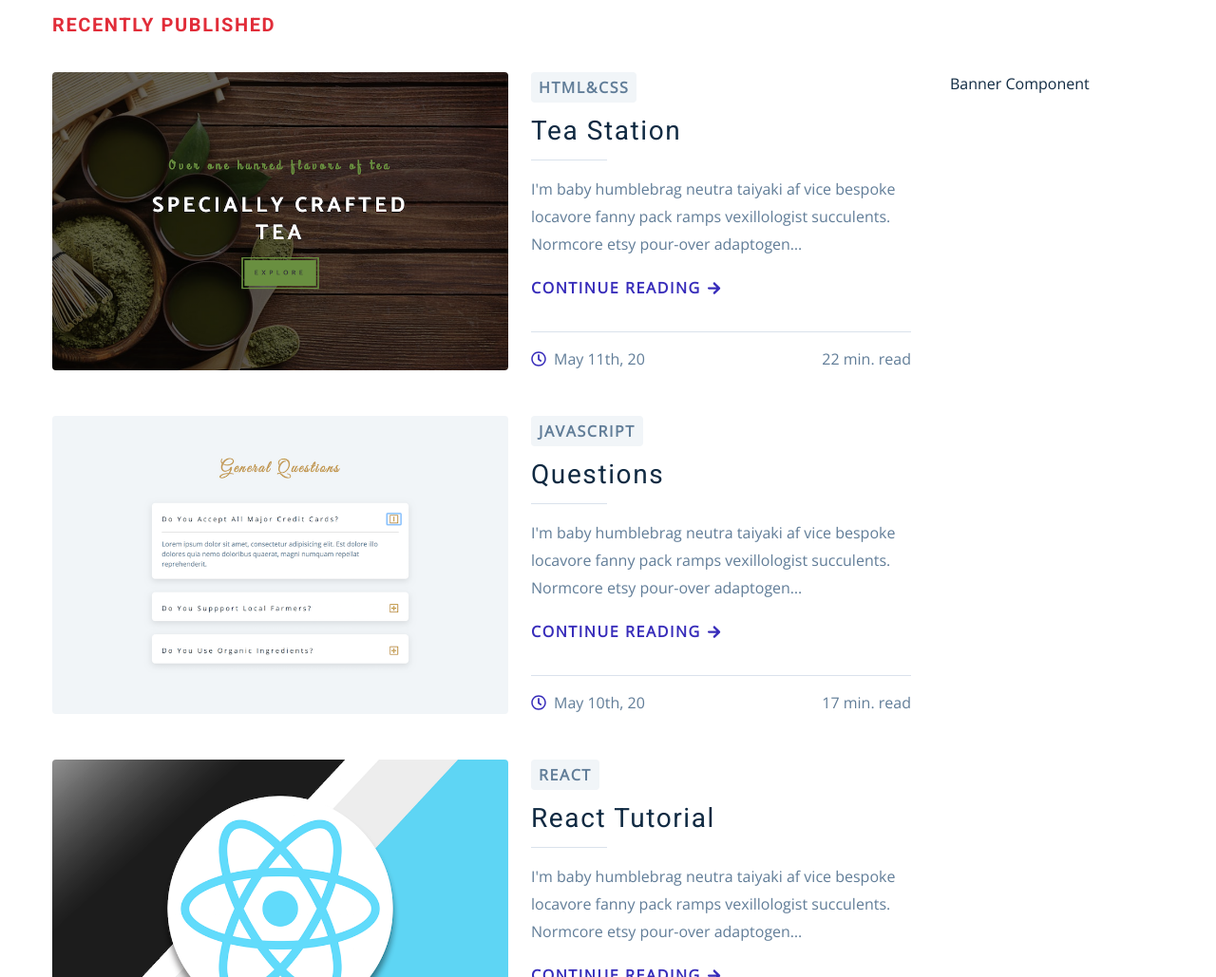
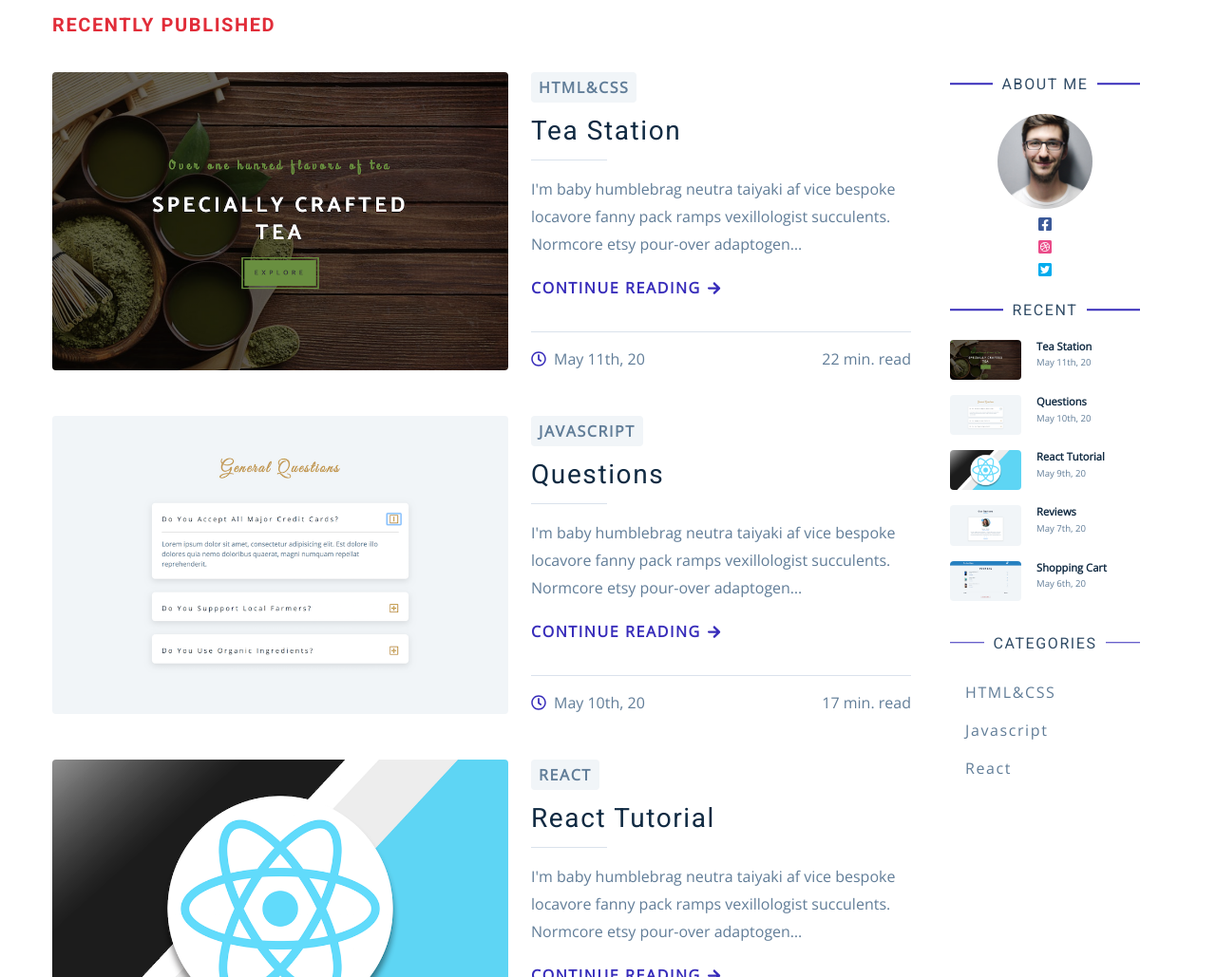
Before and after one commit to Miesztex/gatsby-mdx-blog, a Gatsby site: page / in a window 1280 px wide. Shown: the part 400-1429 px from the top of the page at 95% size. Built offline with nearby package versions, Linux system fonts and the light colour scheme; Gatsby itself is replaced by a stand-in of ours; some packages are replaced by stand-ins of ours.

Commit message:
set banner component

```diff
--- a/src/components/Banner/About.js
+++ b/src/components/Banner/About.js
@@ -1,14 +1,32 @@
-import React from 'react'
-import SocialLinks from '../../constants/socialLinks'
-import Image from 'gatsby-image'
-import { graphql, useStaticQuery } from 'gatsby'
-import Title from './Title'
-import styled from 'styled-components'
-//...GatsbyImageSharpFixed
+import React from 'react';
+import SocialLinks from '../../constants/socialLinks';
+import Image from 'gatsby-image';
+import { graphql, useStaticQuery } from 'gatsby';
+import Title from './Title';
+import styled from 'styled-components';
 
 const About = () => {
-  return <Wrapper>Banner About</Wrapper>
+	const data = useStaticQuery(query);
+	return (
+		<Wrapper>
+			<Title title='about me' />
+			<Image fixed={data.file.childImageSharp.fixed} className='img' />
+			<SocialLinks />
+		</Wrapper>
+	);
+};
+
+const query = graphql`
+	{
+		file(relativePath: { eq: "banner-about.jpeg" }) {
+			childImageSharp {
+				fixed(width: 100, height: 100) {
+					...GatsbyImageSharpFixed
 				}
+			}
+		}
+	}
+`;
 
 const Wrapper = styled.div`
 	text-align: center;
@@ -18,5 +36,6 @@ const Wrapper = styled.div`
 	.img {
 		border-radius: 50%;
 	}
-`
-export default About
+`;
+
+export default About;
--- a/src/components/Banner/BannerCategories.js
+++ b/src/components/Banner/BannerCategories.js
@@ -1,10 +1,16 @@
-import React from 'react'
-import styled from 'styled-components'
-import Categories from '../Categories'
-import Title from './Title'
+import React from 'react';
+import styled from 'styled-components';
+import Categories from '../Categories';
+import Title from './Title';
 const BannerCategories = () => {
-  return <Wrapper>Banner Categories</Wrapper>
-}
+	return (
+		<Wrapper>
+			<Title title='categories' />
+			<Categories />
+		</Wrapper>
+	);
+};
+
 const Wrapper = styled.div`
 	.category {
 		font-size: 1rem;
@@ -19,5 +25,5 @@ const Wrapper = styled.div`
 	.category:hover {
 		background: var(--clr-grey-10);
 	}
-`
-export default BannerCategories
+`;
+export default BannerCategories;
--- a/src/components/Banner/Instagram.js
+++ /dev/null
@@ -1,20 +0,0 @@
-import React from 'react'
-import Title from './Title'
-import Image from 'gatsby-image'
-import styled from 'styled-components'
-import { graphql, useStaticQuery } from 'gatsby'
-//...GatsbyImageSharpFluid
-
-const Instagram = () => {
-  return <Wrapper>Banner Instagram</Wrapper>
-}
-
-const Wrapper = styled.article`
-  .images {
-    display: grid;
-    grid-template-columns: 1fr 1fr 1fr;
-    gap: 1rem;
-  }
-`
-
-export default Instagram
--- a/src/components/Banner/Recent.js
+++ b/src/components/Banner/Recent.js
@@ -1,14 +1,65 @@
-import React from 'react'
-import styled from 'styled-components'
-import { graphql, useStaticQuery } from 'gatsby'
-import { Link } from 'gatsby'
-import Image from 'gatsby-image'
-import Title from './Title'
+import React from 'react';
+import styled from 'styled-components';
+import { graphql, useStaticQuery } from 'gatsby';
+import { Link } from 'gatsby';
+import Image from 'gatsby-image';
+import Title from './Title';
 // ...GatsbyImageSharpFluid
 
 const Recent = () => {
-  return <Wrapper>Banner Recent</Wrapper>
+	const data = useStaticQuery(query);
+	const {
+		allMdx: { nodes: posts },
+	} = data;
+	console.log(posts);
+	return (
+		<Wrapper>
+			<Title title='recent' />
+			{posts.map(post => {
+				const {
+					title,
+					slug,
+					date,
+					image: {
+						childImageSharp: { fluid },
+					},
+				} = post.frontmatter;
+				return (
+					<Link to={`/posts/${slug}`} key={post.id} className='post'>
+						<Image fluid={fluid} className='img' />
+						<div>
+							<h5>{title}</h5>
+							<p>{date}</p>
+						</div>
+					</Link>
+				);
+			})}
+		</Wrapper>
+	);
+};
+
+const query = graphql`
+	{
+		allMdx(limit: 5, sort: { fields: frontmatter___date, order: DESC }) {
+			nodes {
+				excerpt
+				frontmatter {
+					title
+					date(formatString: "MMMM Do, YY")
+					slug
+					image {
+						childImageSharp {
+							fluid {
+								...GatsbyImageSharpFluid
 							}
+						}
+					}
+				}
+				id
+			}
+		}
+	}
+`;
 
 const Wrapper = styled.div`
 	.post {
@@ -37,6 +88,6 @@ const Wrapper = styled.div`
 			color: var(--clr-primary-5);
 		}
 	}
-`
+`;
 
-export default Recent
+export default Recent;
--- a/src/components/Banner/Title.js
+++ b/src/components/Banner/Title.js
@@ -1,8 +1,13 @@
-import React from 'react'
-import styled from 'styled-components'
+import React from 'react';
+import styled from 'styled-components';
 const Title = ({ title }) => {
-  return <Wrapper>Banner Title</Wrapper>
-}
+	return (
+		<Wrapper>
+			<h4>{title}</h4>
+			<div className='line'></div>
+		</Wrapper>
+	);
+};
 const Wrapper = styled.div`
 	position: relative;
 	text-align: center;
@@ -26,5 +31,5 @@ const Wrapper = styled.div`
 		background: var(--clr-primary-5);
 		z-index: -1;
 	}
-`
-export default Title
+`;
+export default Title;
--- a/src/components/Banner/index.js
+++ b/src/components/Banner/index.js
@@ -1,12 +1,17 @@
-import React from 'react'
-import styled from 'styled-components'
-import About from './About'
-import Instagram from './Instagram'
-import Recent from './Recent'
-import BannerCategories from './BannerCategories'
+import React from 'react';
+import styled from 'styled-components';
+import About from './About';
+import Recent from './Recent';
+import BannerCategories from './BannerCategories';
 const Banner = () => {
-  return <Wrapper>Banner Component</Wrapper>
-}
+	return (
+		<Wrapper>
+			<About />
+			<Recent />
+			<BannerCategories />
+		</Wrapper>
+	);
+};
 
 const Wrapper = styled.aside`
 	display: grid;
@@ -19,6 +24,6 @@ const Wrapper = styled.aside`
 			column-gap: 3rem;
 		}
 	}
-`
+`;
 
-export default Banner
+export default Banner;
--- a/src/components/Categories.js
+++ b/src/components/Categories.js
@@ -1,9 +1,30 @@
-import React from 'react'
-import { graphql, useStaticQuery } from 'gatsby'
-import { Link } from 'gatsby'
+import React from 'react';
+import { graphql, useStaticQuery } from 'gatsby';
+import { Link } from 'gatsby';
 
 const Categories = () => {
-  return <h3>categories component</h3>
-}
+	const {
+		allMdx: { distinct },
+	} = useStaticQuery(query);
+	return (
+		<ul className='categories'>
+			{distinct.map((cat, idx) => (
+				<li key={idx}>
+					<Link to={`/${cat}`} className='category'>
+						{cat}
+					</Link>
+				</li>
+			))}
+		</ul>
+	);
+};
 
-export default Categories
+const query = graphql`
+	{
+		allMdx {
+			distinct(field: frontmatter___category)
+		}
+	}
+`;
+
+export default Categories;
--- a/src/components/Sidebar.js
+++ b/src/components/Sidebar.js
@@ -9,7 +9,7 @@ const Sidebar = ({ isOpen, setIsOpen }) => {
 				<IoMdClose />
 			</button>
 			<div className='sidebar-container'>
-				<Links styleClass='sidebar-links' />
+				<Links styleClass='sidebar-links'></Links>
 			</div>
 		</aside>
 	);
```
Lines whose indentation alone changed are shown as unchanged.
